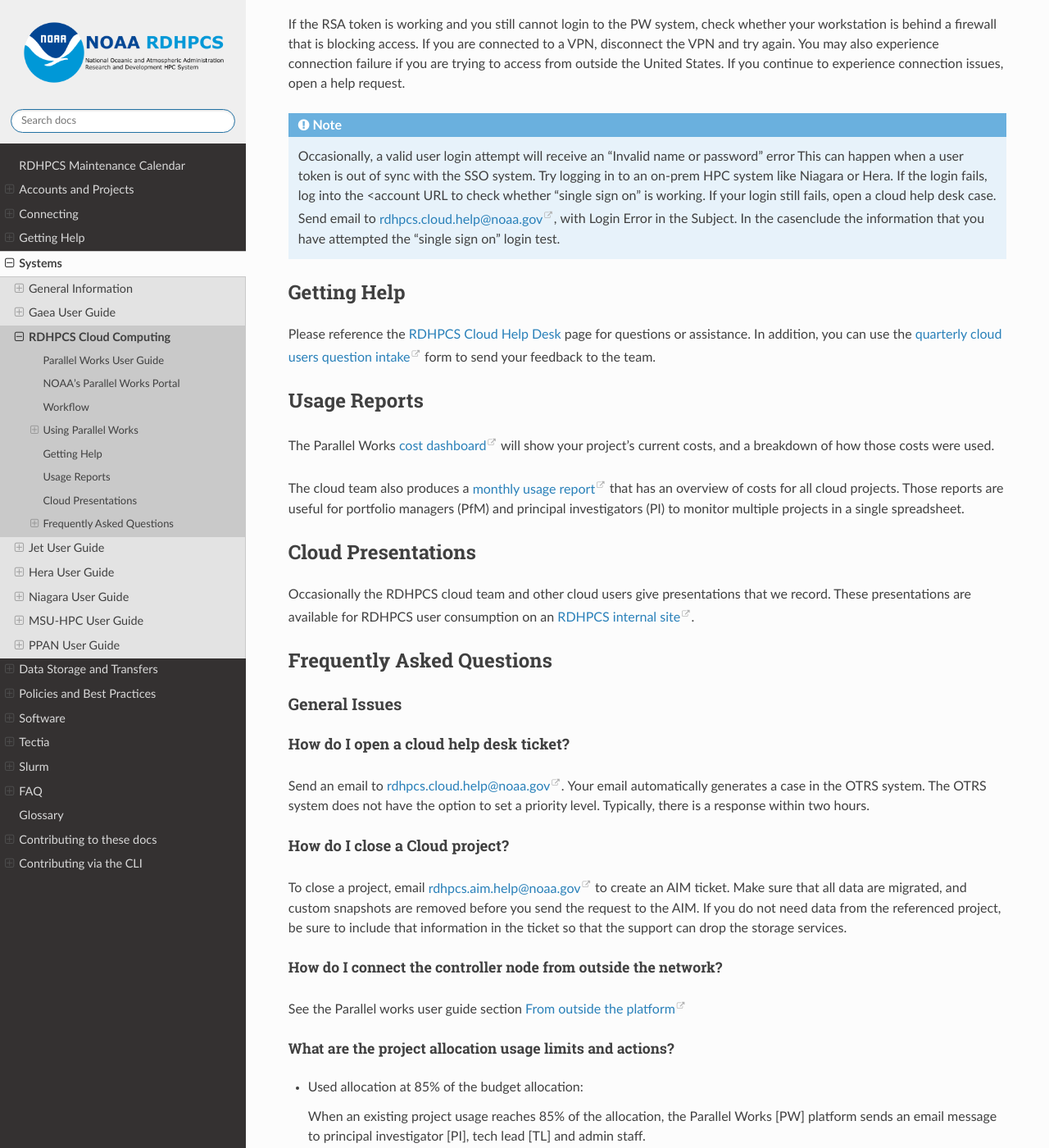
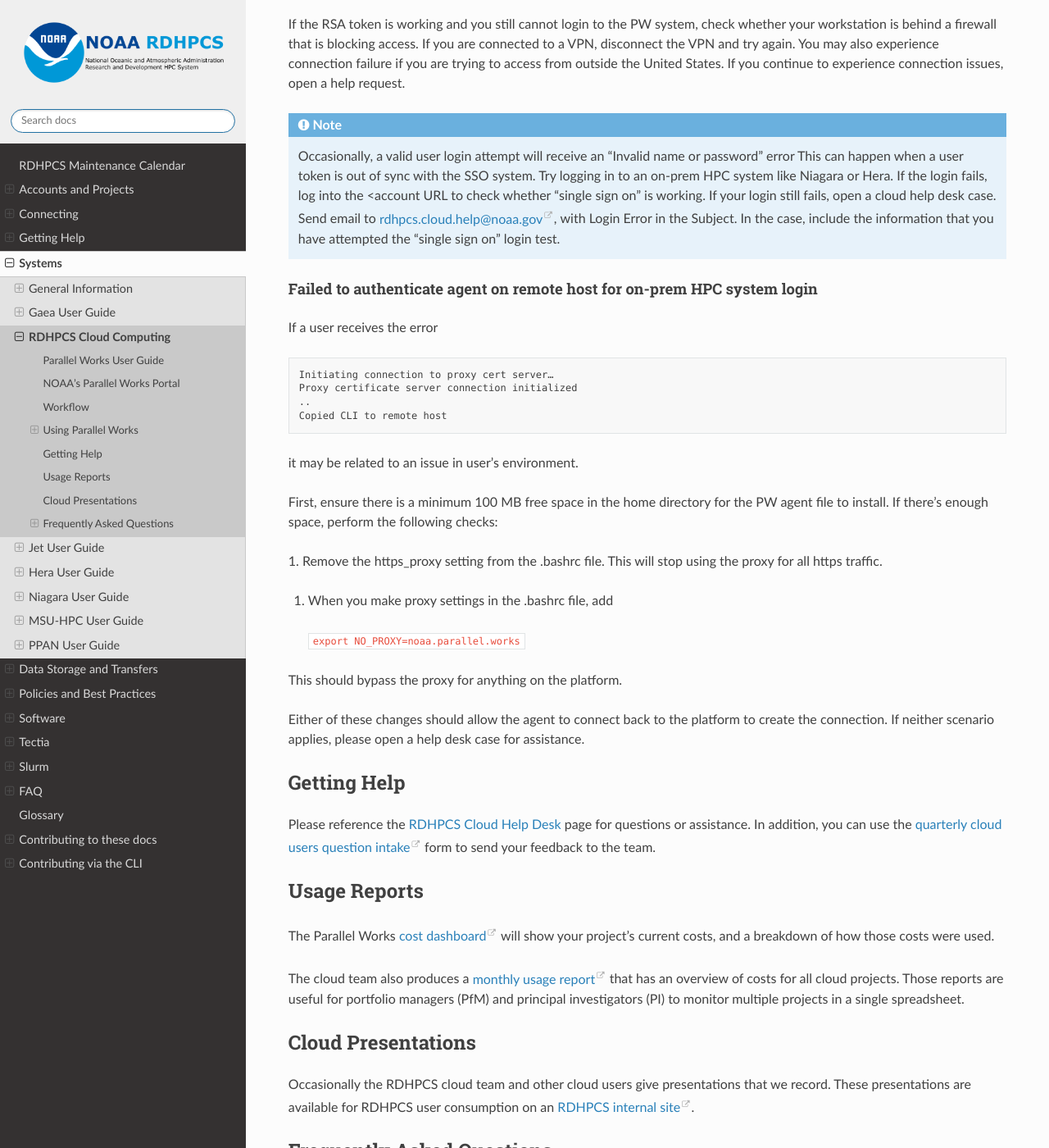
Before and after one commit to NOAA-RDHPCS/noaa-rdhpcs.github.io, a Sphinx documentation site: the page built from source/systems/cloud_user_guide.rst, in a window 1280 px wide and 1400 px high, scrolled down 10200 px. Shown: the whole window at 82% size. Built offline with Sphinx 7.4.7 and the Read the Docs theme 3.1.0, drawn with Linux system fonts in a browser that asks for light colours.

Commit message:
addition to Cloud FAQ per issue #336

```diff
--- a/source/systems/cloud_user_guide.rst
+++ b/source/systems/cloud_user_guide.rst
@@ -471,8 +471,41 @@ request.
   or Hera. If the login fails, log into the <account URL to check whether “single
   sign on” is working. If your login still fails, open a cloud help desk case.
   Send email to rdhpcs.cloud.help@noaa.gov, with Login Error in the Subject. In
-  the casenclude the information that you have attempted the “single sign on”
+  the case, include the information that you have attempted the “single sign on”
   login test.
+
+Failed to authenticate agent on remote host for on-prem HPC system login
+^^^^^^^^^^^^^^^^^^^^^^^^^^^^^^^^^^^^^^^^^^^^^^^^^^^^^^^^^^^^^^^^^^^^^^^^
+
+If a user receives the error
+
+.. code-block:: shell
+
+  Initiating connection to proxy cert server…
+  Proxy certificate server connection initialized
+  ..
+  Copied CLI to remote host
+
+
+it may be related to an issue in user's environment.
+
+First, ensure there is a minimum 100 MB free space in the home directory
+for the PW agent file to install.  If there’s enough space, perform the
+following checks:
+
+1. Remove the https_proxy setting from the .bashrc file. This will stop using
+the proxy for all https traffic.
+
+1. When you make proxy settings in the .bashrc file, add
+
+  ``export NO_PROXY=noaa.parallel.works``
+
+This should bypass the proxy for anything on the platform.
+
+Either of these changes should allow the agent to connect back to the platform
+to create the connection.
+If neither scenario applies, please open a help desk case for
+assistance.
 
 Getting Help
 ============
```
